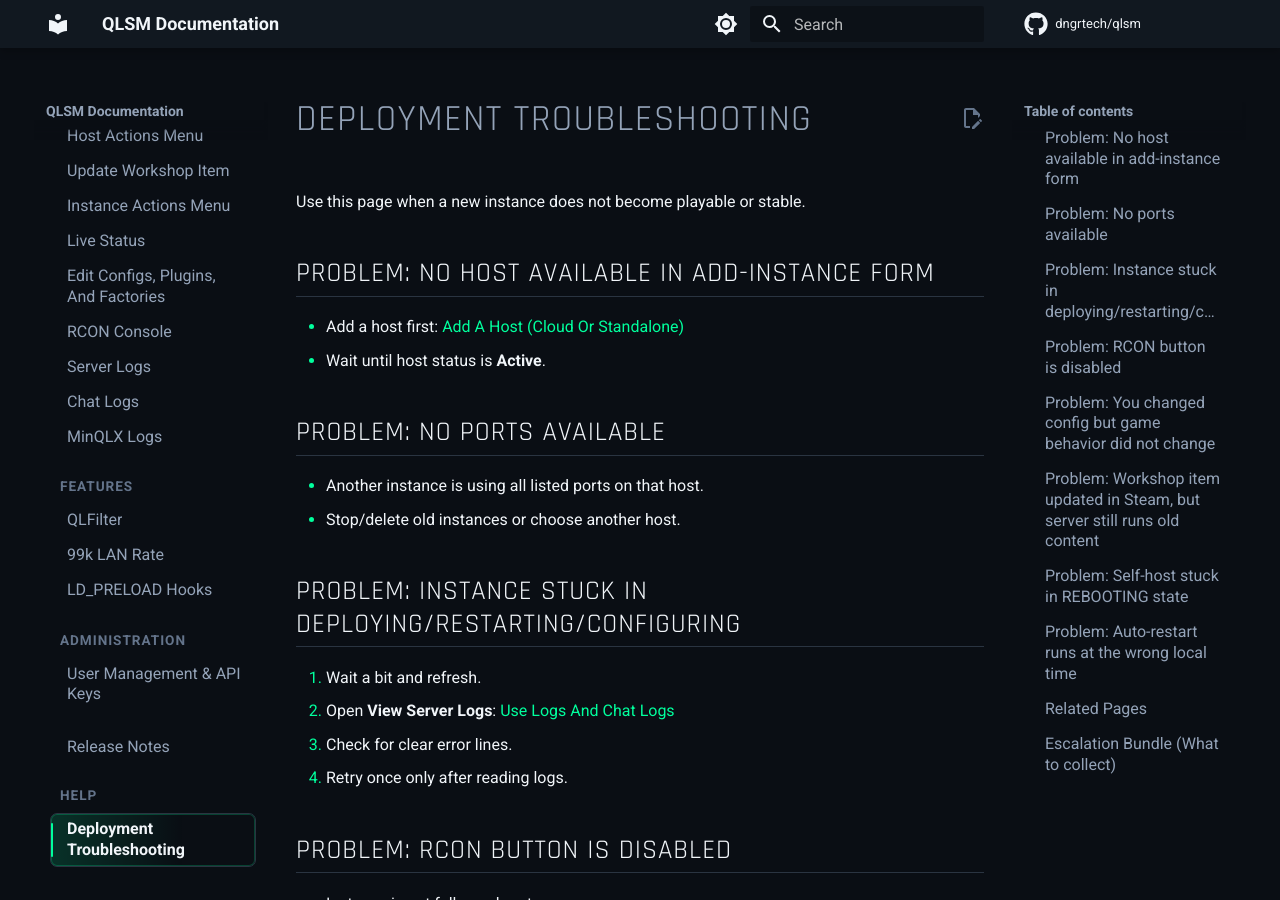
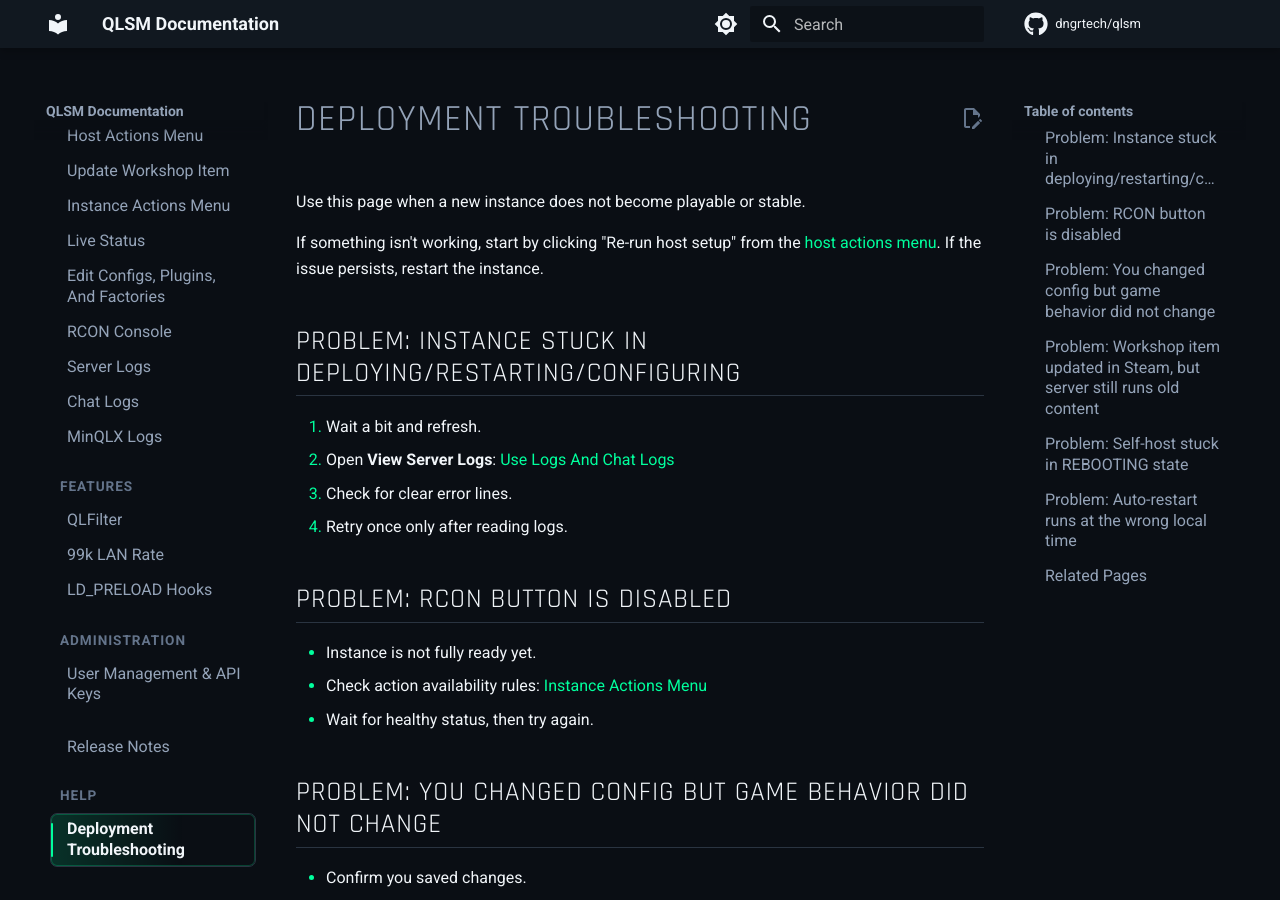
Before and after one commit to dngrtech/qlsm, an MkDocs documentation site: the page built from docs/user/help/deployment-troubleshooting.md, in a window 1280 px wide and 900 px high. Built offline with MkDocs 1.6.1 and Material for MkDocs 9.7.7, drawn with Linux system fonts in a browser that asks for light colours; comment, search, counter and statistics services are not loaded; some of the changed text lies outside the part shown.

Commit message:
updated troubleshooting docs

```diff
--- a/docs/user/help/deployment-troubleshooting.md
+++ b/docs/user/help/deployment-troubleshooting.md
@@ -2,15 +2,9 @@
 
 Use this page when a new instance does not become playable or stable.
 
-## Problem: No host available in add-instance form
 
-- Add a host first: [Add A Host (Cloud Or Standalone)](../getting-started/add-host.md)
-- Wait until host status is **Active**.
+If something isn't working, start by clicking "Re-run host setup" from the [host actions menu](../operations/host-actions-menu.md). If the issue persists, restart the instance.
 
-## Problem: No ports available
-
-- Another instance is using all listed ports on that host.
-- Stop/delete old instances or choose another host.
 
 ## Problem: Instance stuck in deploying/restarting/configuring
 
@@ -55,13 +49,3 @@ See: [Configure Auto-Restart](../operations/auto-restart.md)
 - [Host Actions Menu](../operations/host-actions-menu.md)
 - [Instance Actions Menu](../operations/instance-actions-menu.md)
 - [Deploy A New Instance](../getting-started/deploy-new-instance.md)
-
-## Escalation Bundle (What to collect)
-
-When asking for help, include:
-
-- Host name
-- Instance name
-- Current status
-- Exact error line from logs
-- What action you performed right before the issue
```
